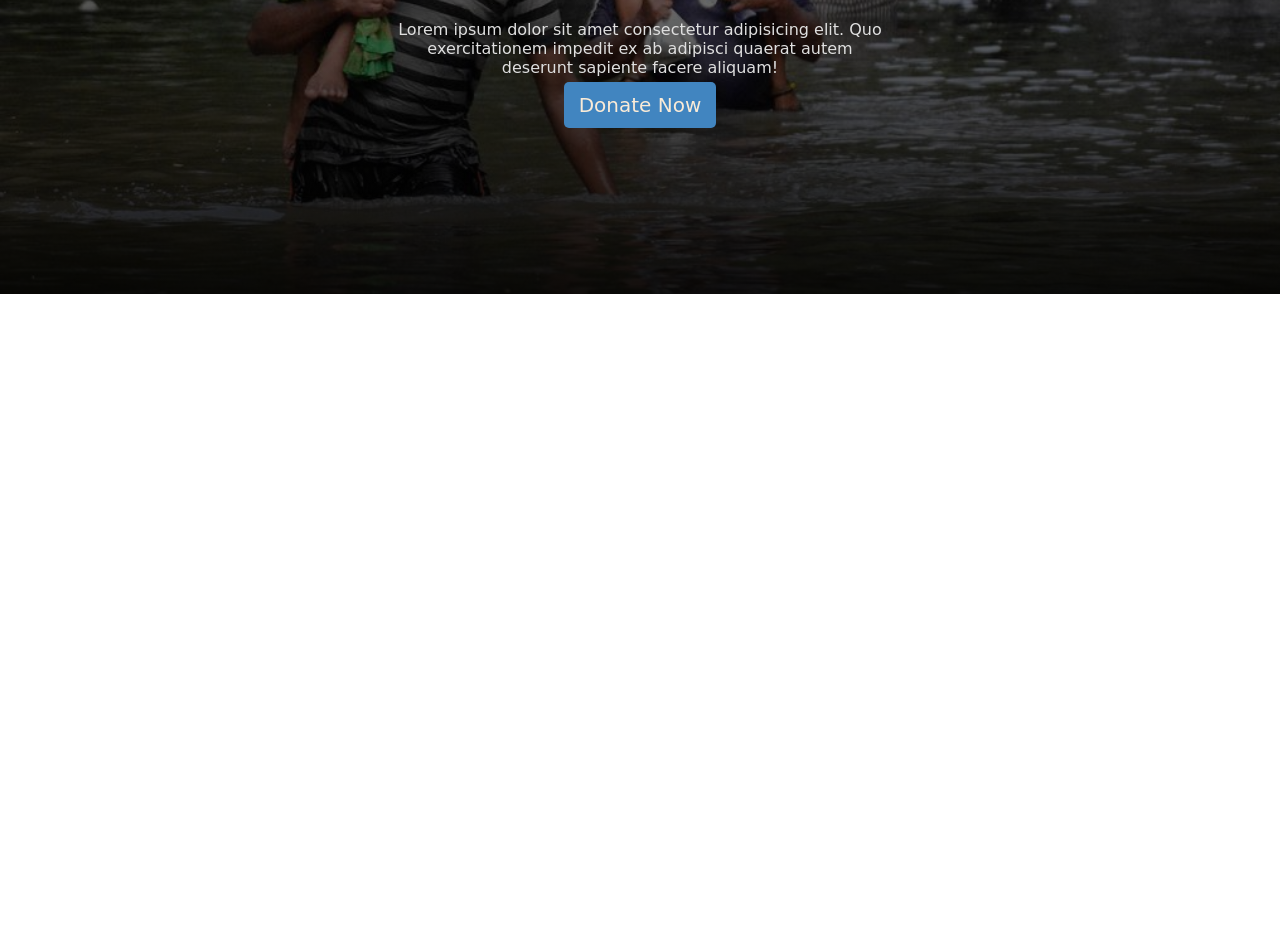
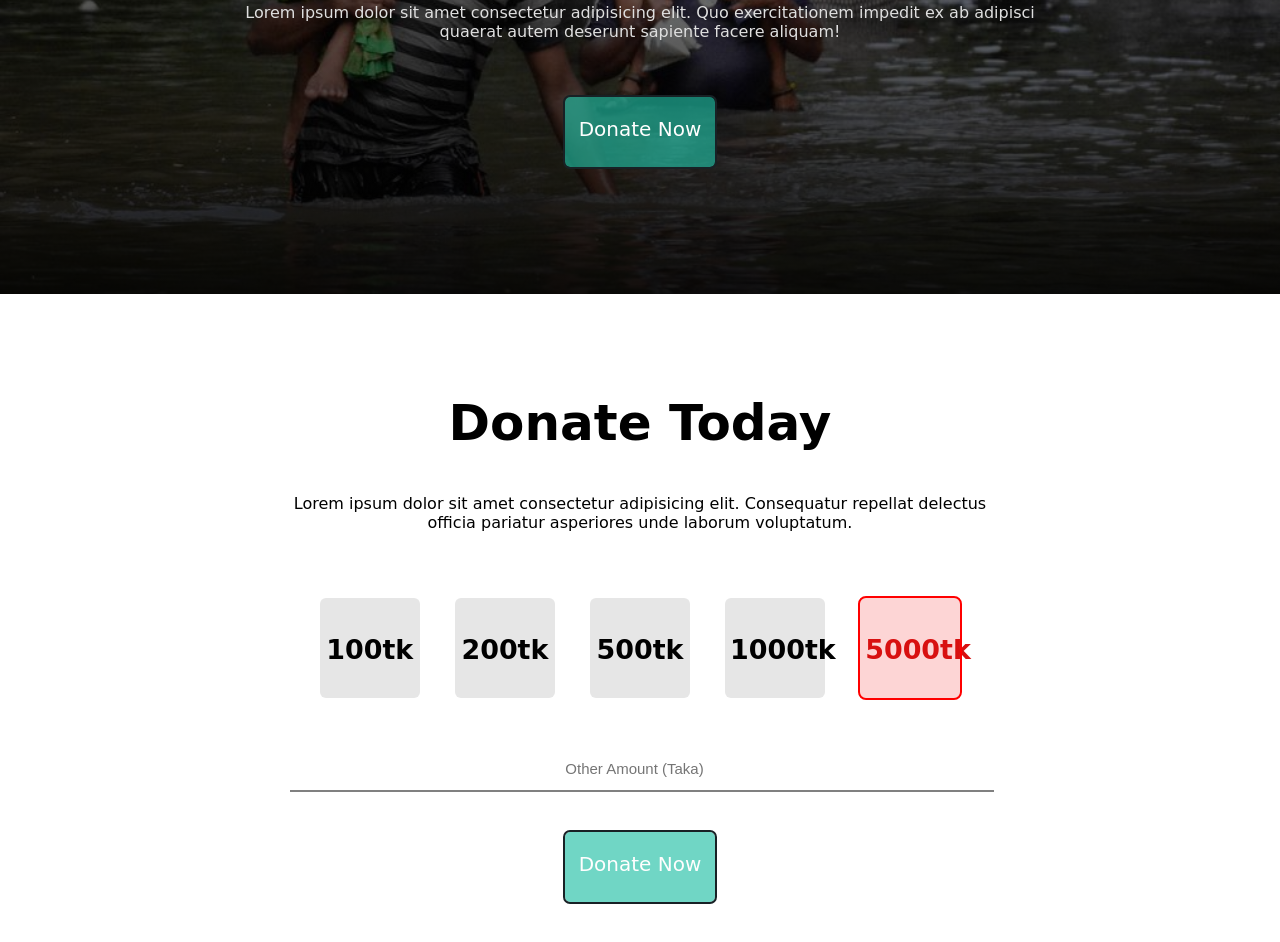
Before and after one commit to Rifat7432/Assignment-1, a plain HTML site: page index.html in a window 1280 px wide. Shown: the part 432-1374 px from the top of the page. Before the commit the page ends 800 px from the top, so only its background shows below. Drawn offline with Linux system fonts and the light colour scheme; a web font is replaced by a local one.

Commit message:
Assignment-1 third commit

```diff
--- a/index.html
+++ b/index.html
@@ -15,10 +15,35 @@
   </head>
   <body>
     <div class="top-banner">
-    - <div class="banner-text">
+      -
+      <div class="banner-text">
         <h1>Let's help those people who are surviving in flood in sylhet</h1>
-        <p>Lorem ipsum dolor sit amet consectetur adipisicing elit. Quo exercitationem impedit ex ab adipisci quaerat autem deserunt sapiente facere aliquam!</p>
+        <p>
+          Lorem ipsum dolor sit amet consectetur adipisicing elit. Quo
+          exercitationem impedit ex ab adipisci quaerat autem deserunt sapiente
+          facere aliquam!
+        </p>
         <a class="donate-button" href="#">Donate Now</a>
+      </div>
+    </div>
+    <div class="donate-today-container">
+      <div class="donate-today-box">
+        <h2>Donate Today</h2>
+        <p>
+          Lorem ipsum dolor sit amet consectetur adipisicing elit. Consequatur
+          repellat delectus officia pariatur asperiores unde laborum voluptatum.
+        </p>
+        <div>
+          <div class="money-amount"><h3>100tk</h3></div>
+          <div class="money-amount"><h3>200tk</h3></div>
+          <div class="money-amount"><h3>500tk</h3></div>
+          <div class="money-amount"><h3>1000tk</h3></div>
+          <div class="money-amount" id="clicked"><h3>5000tk</h3></div>
+        </div>
+        <div>
+          <input type="number" placeholder="Other Amount (Taka)" class="money-amount-input-box" />
+        </div>
+        <a href="#" class="donate-button">Donate Now</a>
       </div>
     </div>
   </body>
--- a/style.css
+++ b/style.css
@@ -6,7 +6,13 @@ body{
 
 
 h1{
-    font-size:47px;
+    font-size:55px;
+    font-weight: 700;
+}
+h2{
+    font-size:50px;
+    font-weight: 600;
+
 }
 .top-banner{
 
@@ -21,17 +27,64 @@ h1{
 .banner-text{
     color: rgb(223, 223, 223);
     margin: auto;
-    width:500px;
+    width:800px;
     padding:150px 20px;
 
 }
 .donate-button{
-    background-color: rgb(65, 133, 192);
-    padding:11px 15px;
-    border-radius: 5px;
+  text-decoration: none;
+  color:#fffefe;
+  background: rgba(33, 192, 166, 0.644);
+  display: inline-block;
+  height:50px;
+  width:150px;
+  margin-top: 60px;
+  border-radius: 5px;
+  padding-top: 20px;
+  outline: 2px solid rgb(24, 33, 37);
+  margin-top: 40px;;
+  font-size: 20px;
+
+
+}
+.donate-today-container{
+    width:100%;
+}
+.donate-today-box{
+    margin: auto;
+    width:700px;
+    height:720px;
+    text-align: center;
+    font-weight: 500;
+    margin-top: 100px;
+
+}
+.money-amount{
+    display: inline-block;
+    background:#e6e6e6;
+    border-radius: 6px;;
+    width:90px;
+    height:90px;
+    text-align: center;
+    padding-top: 10px;
+    padding-left: 5px;
+    padding-right: 5px;
+    margin: 50px 15px;
+    font-size: 23px;
+}
+#clicked{
+    background: rgba(241, 38, 38, 0.192);
+    outline:2px solid red;
+    color:rgb(216, 16, 16);
+}
+.money-amount-input-box{
+    width: 100%;
+    height:40px;
+    border-top:none;
+    border-left:none;
+    border-right:none;
+    border-bottom:2px solid gray;
+    text-align: center;
+    font-size: 15px;
     outline: none;
-    text-decoration: none;
-    color:antiquewhite;
-    font-size: 20px;
-    margin-top:15px;
 }
```
